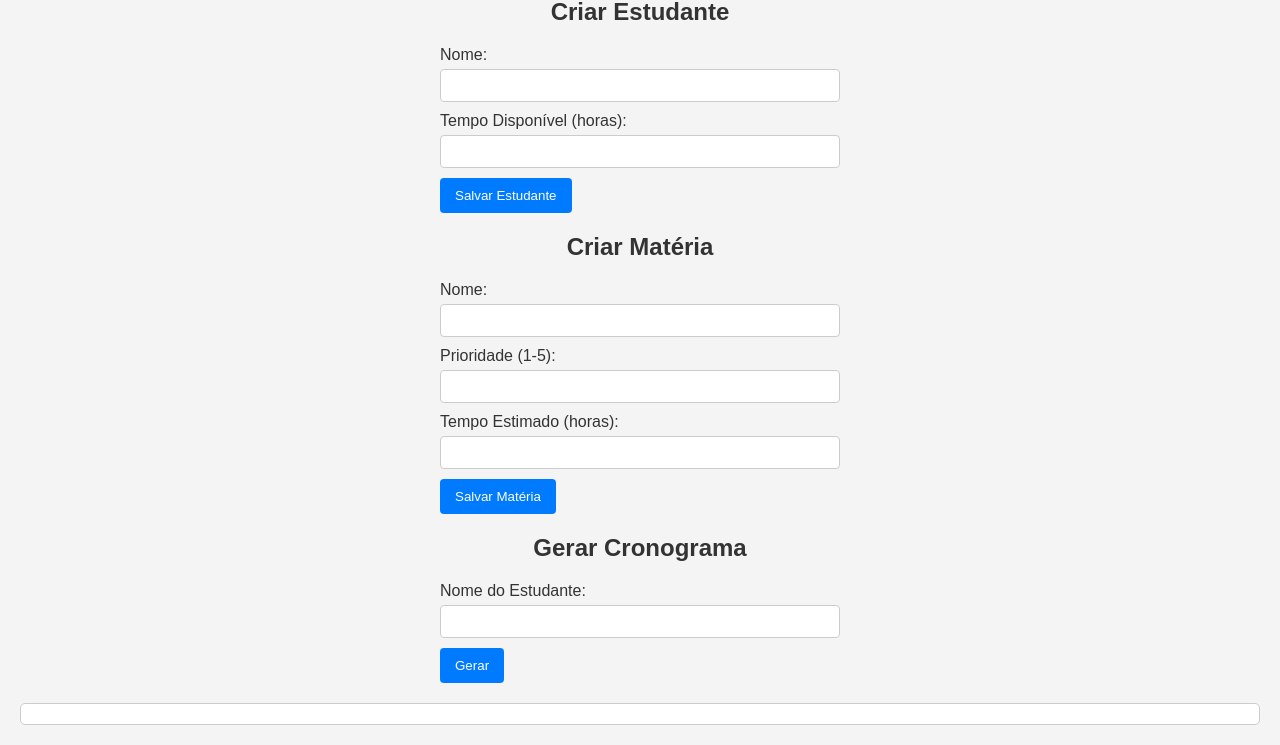
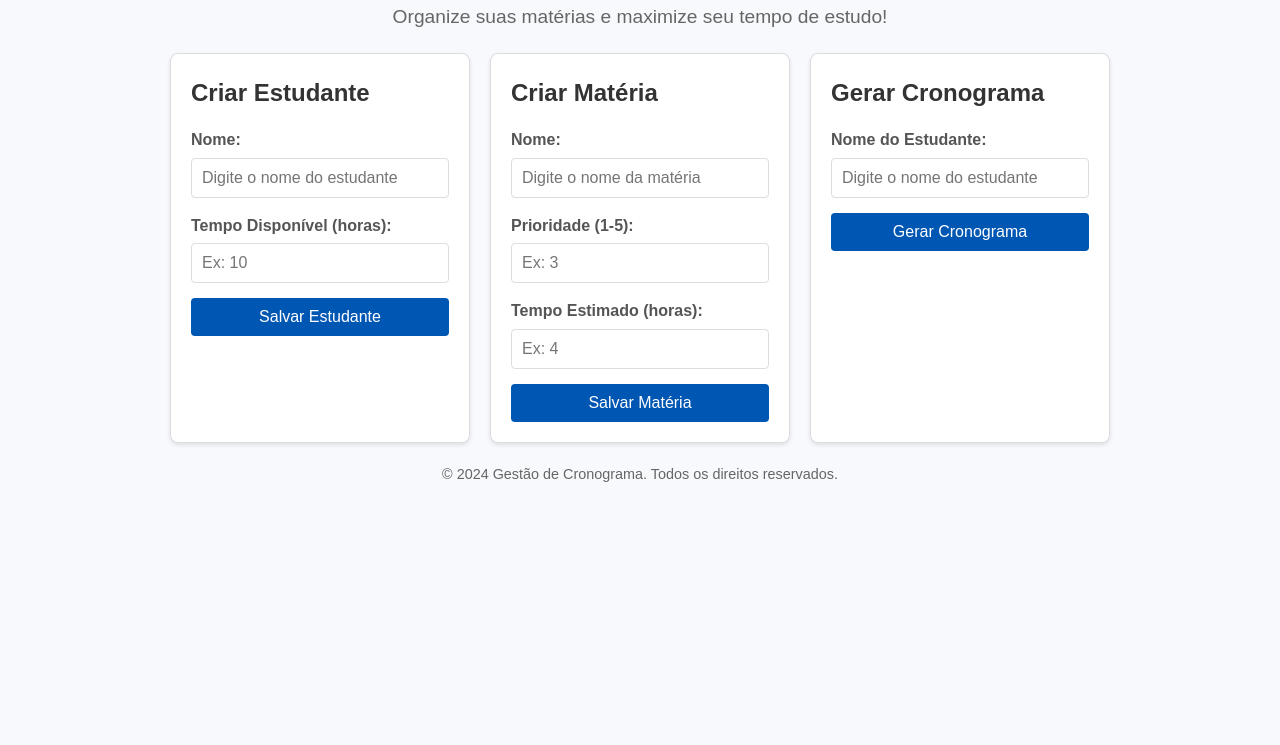
Before and after one commit to GabOof/organizacaoEstudos, a website: page src/views/index.html in a window 1280 px wide. Shown: the part 82-827 px from the top of the page. After the commit the page ends 800 px from the top, so only its background shows below. Drawn offline with Linux system fonts and the light colour scheme.

Commit message:
Melhora a estilização da interface com CSS e adiciona comentários explicativos no JavaScript

```diff
--- a/src/views/index.html
+++ b/src/views/index.html
@@ -1,51 +1,114 @@
 <!DOCTYPE html>
 <html lang="en">
   <head>
+    <!-- Configurações básicas da página -->
     <meta charset="UTF-8" />
     <meta name="viewport" content="width=device-width, initial-scale=1.0" />
     <title>Gestão de Cronograma</title>
+    <!-- Link para o arquivo de estilos externo -->
     <link rel="stylesheet" href="styles.css" />
   </head>
   <body>
+    <!-- Cabeçalho com título e descrição -->
+    <header>
       <h1>Gestão de Cronograma</h1>
+      <p>Organize suas matérias e maximize seu tempo de estudo!</p>
+    </header>
 
-    <!-- Formulário para criar um estudante -->
-    <section>
+    <!-- Conteúdo principal da página -->
+    <main>
+      <!-- Seção para criar um estudante -->
+      <section class="card">
         <h2>Criar Estudante</h2>
         <form id="form-estudante">
+          <div class="form-group">
             <label for="nome-estudante">Nome:</label>
-        <input type="text" id="nome-estudante" required />
+            <input
+              type="text"
+              id="nome-estudante"
+              placeholder="Digite o nome do estudante"
+              required
+            />
+          </div>
+          <div class="form-group">
             <label for="tempo-disponivel">Tempo Disponível (horas):</label>
-        <input type="number" id="tempo-disponivel" required />
-        <button type="submit">Salvar Estudante</button>
+            <input
+              type="number"
+              id="tempo-disponivel"
+              placeholder="Ex: 10"
+              required
+            />
+          </div>
+          <!-- Botão para enviar o formulário -->
+          <button type="submit" class="btn">Salvar Estudante</button>
         </form>
       </section>
 
-    <!-- Formulário para criar uma matéria -->
-    <section>
+      <!-- Seção para cadastrar uma nova matéria -->
+      <section class="card">
         <h2>Criar Matéria</h2>
         <form id="form-materia">
+          <div class="form-group">
             <label for="nome-materia">Nome:</label>
-        <input type="text" id="nome-materia" required />
+            <input
+              type="text"
+              id="nome-materia"
+              placeholder="Digite o nome da matéria"
+              required
+            />
+          </div>
+          <div class="form-group">
             <label for="prioridade">Prioridade (1-5):</label>
-        <input type="number" id="prioridade" min="1" max="5" required />
+            <input
+              type="number"
+              id="prioridade"
+              min="1"
+              max="5"
+              placeholder="Ex: 3"
+              required
+            />
+          </div>
+          <div class="form-group">
             <label for="tempo-estimado">Tempo Estimado (horas):</label>
-        <input type="number" id="tempo-estimado" required />
-        <button type="submit">Salvar Matéria</button>
+            <input
+              type="number"
+              id="tempo-estimado"
+              placeholder="Ex: 4"
+              required
+            />
+          </div>
+          <!-- Botão para enviar o formulário -->
+          <button type="submit" class="btn">Salvar Matéria</button>
         </form>
       </section>
 
-    <!-- Formulário para gerar cronograma -->
-    <section>
+      <!-- Seção para gerar o cronograma com base no estudante -->
+      <section class="card">
         <h2>Gerar Cronograma</h2>
         <form id="form-cronograma">
+          <div class="form-group">
             <label for="nome-estudante-cronograma">Nome do Estudante:</label>
-        <input type="text" id="nome-estudante-cronograma" required />
-        <button type="submit">Gerar</button>
+            <input
+              type="text"
+              id="nome-estudante-cronograma"
+              placeholder="Digite o nome do estudante"
+              required
+            />
+          </div>
+          <!-- Botão para gerar o cronograma -->
+          <button type="submit" class="btn">Gerar Cronograma</button>
         </form>
+        <!-- Área onde o cronograma gerado será exibido -->
         <div id="resultado-cronograma"></div>
       </section>
+    </main>
 
+    <!-- Rodapé com informações de direitos autorais -->
+    <footer>
+      <p>&copy; 2024 Gestão de Cronograma. Todos os direitos reservados.</p>
+    </footer>
+
+    <!-- Script externo para funcionalidades da página -->
     <script src="script.js"></script>
   </body>
 </html>
--- a/src/views/styles.css
+++ b/src/views/styles.css
@@ -1,79 +1,126 @@
+/* Reset básico para garantir consistência de margens e espaçamentos entre navegadores */
+* {
+  margin: 0;
+  padding: 0;
+  box-sizing: border-box;
+}
+
+/* Corpo da página: define fonte padrão, cores de fundo e texto, e espaçamento geral */
 body {
-  font-family: Arial, sans-serif;
-  margin: 20px;
-  padding: 0;
-  background-color: #f4f4f4;
+  font-family: "Arial", sans-serif;
+  line-height: 1.6; /* Melhor leitura */
+  background-color: #f7f9fc; /* Fundo claro e suave */
+  color: #333; /* Cor neutra para o texto */
+  padding: 20px; /* Espaçamento interno */
+}
+
+/* Cabeçalho: alinhamento centralizado e espaçamento inferior */
+header {
+  text-align: center;
+  margin-bottom: 20px;
+}
+
+header h1 {
+  font-size: 2.5em; /* Destaque para o título */
+  color: #0056b3; /* Azul para chamar atenção */
+}
+
+header p {
+  font-size: 1.2em; /* Menor que o título, mas ainda legível */
+  color: #666; /* Tom mais suave para o subtítulo */
+}
+
+/* Estrutura principal: flexbox para alinhar seções e ajustar ao espaço disponível */
+main {
+  display: flex;
+  flex-wrap: wrap; /* Permite que os cartões ajustem-se em múltiplas linhas */
+  gap: 20px; /* Espaçamento entre os cartões */
+  justify-content: center; /* Centraliza os cartões no eixo principal */
+}
+
+/* Cartões: fundo branco, borda arredondada e sombra suave para destaque */
+.card {
+  background: #fff;
+  border: 1px solid #ddd;
+  border-radius: 8px;
+  box-shadow: 0 2px 4px rgba(0, 0, 0, 0.1); /* Sutil sombra */
+  padding: 20px;
+  width: 300px; /* Largura fixa para uniformidade */
+}
+
+.card h2 {
+  margin-bottom: 15px; /* Espaçamento inferior */
+  font-size: 1.5em; /* Tamanho maior para subtítulos */
   color: #333;
 }
 
-h1,
-h2 {
-  text-align: center;
+/* Estilização de formulários: espaçamento e organização */
+.form-group {
+  margin-bottom: 15px; /* Espaçamento entre campos */
 }
 
-form {
-  margin-bottom: 20px;
-  max-width: 400px;
-  margin: 20px auto;
+label {
+  font-weight: bold; /* Destaque para os rótulos */
+  display: block; /* Garante que o rótulo ocupe a linha inteira */
+  margin-bottom: 5px;
+  color: #555; /* Tom intermediário para o texto */
 }
 
-form label {
-  display: block;
-  margin-bottom: 5px;
+input {
+  width: 100%; /* Ocupa toda a largura disponível */
+  padding: 10px;
+  font-size: 1em;
+  border: 1px solid #ddd; /* Borda discreta */
+  border-radius: 4px; /* Bordas arredondadas */
 }
 
-form input {
-  margin-bottom: 10px;
-  padding: 8px;
-  width: 100%;
-  border: 1px solid #ccc;
-  border-radius: 4px;
-  box-sizing: border-box;
+/* Botões: estilo padrão e efeito de hover */
+button.btn {
+  background-color: #0056b3; /* Azul sólido */
+  color: white;
+  padding: 10px 15px; /* Espaçamento interno */
+  font-size: 1em;
+  border: none; /* Remove bordas padrão */
+  border-radius: 4px; /* Bordas arredondadas */
+  cursor: pointer; /* Mostra que o botão é clicável */
+  text-align: center;
+  width: 100%; /* Botão ocupa toda a largura */
 }
 
-button {
-  padding: 10px 15px;
-  background-color: #007bff;
-  color: white;
-  border: none;
-  cursor: pointer;
-  border-radius: 4px;
+button.btn:hover {
+  background-color: #003d80; /* Cor mais escura ao passar o mouse */
 }
 
-button:hover {
-  background-color: #0056b3;
-}
-
+/* Estilo para tabela de resultados: bordas e alternância de cores */
 #resultado-cronograma {
-  margin-top: 20px;
-  padding: 10px;
-  background-color: white;
-  border: 1px solid #ccc;
-  border-radius: 5px;
+  margin-top: 20px; /* Espaçamento acima da tabela */
 }
 
 #resultado-cronograma table {
-  width: 100%;
-  border-collapse: collapse;
-  margin-top: 10px;
+  width: 100%; /* Ajusta a tabela à largura do container */
+  border-collapse: collapse; /* Remove espaçamento entre células */
 }
 
 #resultado-cronograma th,
 #resultado-cronograma td {
-  border: 1px solid #ddd;
-  text-align: left;
-  padding: 8px;
+  border: 1px solid #ddd; /* Bordas discretas */
+  text-align: left; /* Alinhamento do texto */
+  padding: 10px; /* Espaçamento interno */
 }
 
 #resultado-cronograma th {
-  background-color: #f4f4f4;
-  font-weight: bold;
+  background-color: #f4f4f4; /* Fundo cinza claro para cabeçalhos */
+  color: #333; /* Cor do texto do cabeçalho */
 }
 
 #resultado-cronograma tr:nth-child(even) {
-  background-color: #f9f9f9;
+  background-color: #f9f9f9; /* Alternância de cores entre linhas */
 }
 
-#resultado-cronograma p {
-  font-size: 14px;
+/* Rodapé: centralizado e com tom mais discreto */
+footer {
+  text-align: center;
+  margin-top: 20px; /* Espaçamento superior */
+  font-size: 0.9em; /* Texto menor */
+  color: #666; /* Cor mais clara */
 }
```
Also changed, not shown: src/views/script.js (+37 -23 lines). Lines whose indentation alone changed are shown as unchanged.
